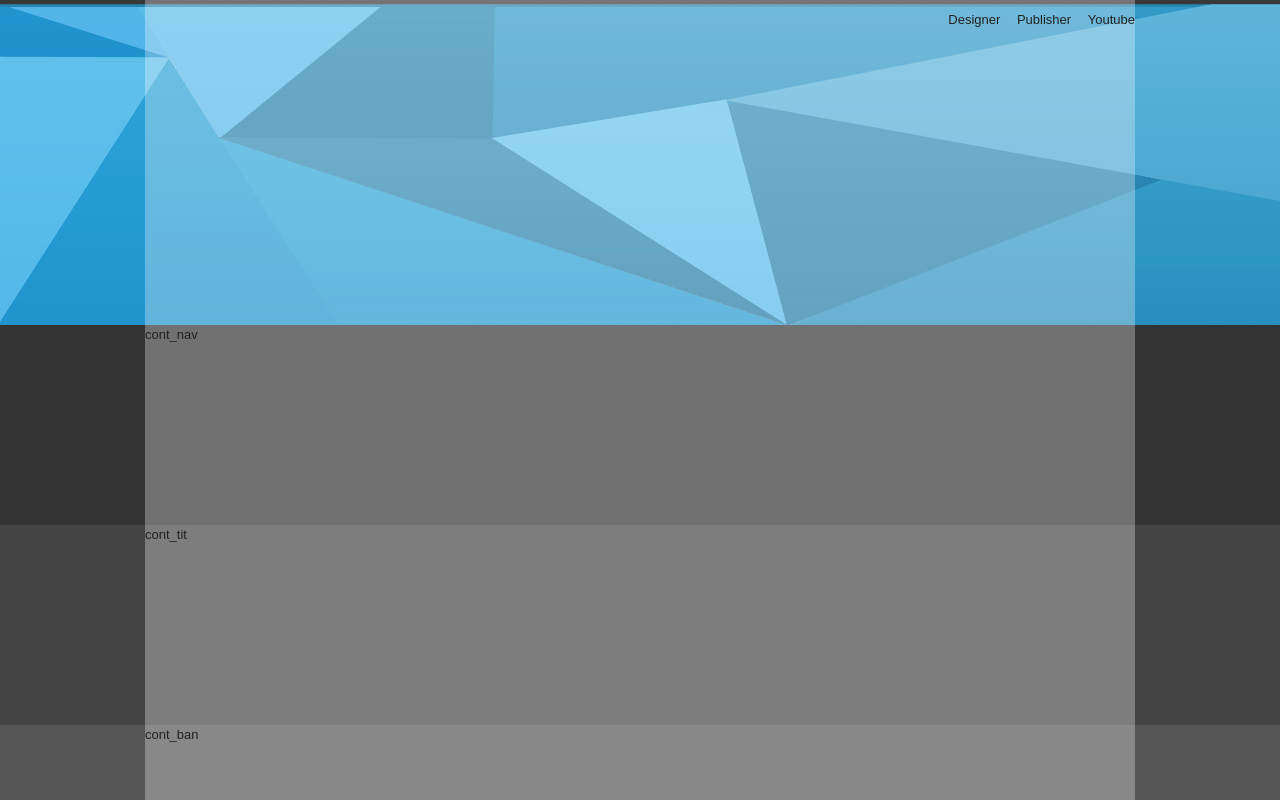
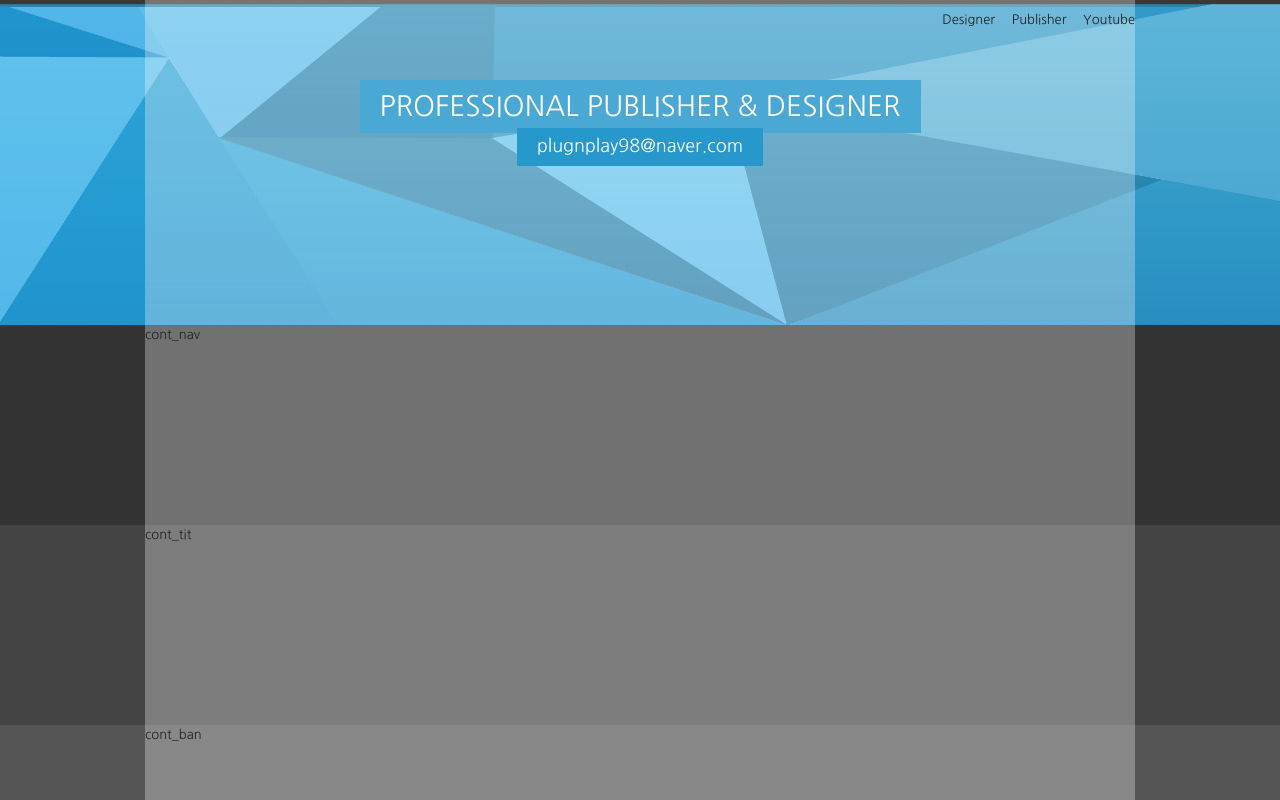
Before and after one commit to Chominsu98/WebPublishing_1, a plain HTML site: page 웹표준페이지만들기/index.html in a window 1280 px wide. Shown: the top 800 px of the page. Drawn offline with Linux system fonts and the light colour scheme.

Commit message:
제목부분 인라인블록화해서 정렬

```diff
--- a/웹표준페이지만들기/css/reset.css
+++ b/웹표준페이지만들기/css/reset.css
@@ -13,5 +13,5 @@ a:hover{color:#390}
 
 /* 폰트 초기화 */
 body, input, textarea, select, button, table {
-    font-family: AppleSDGothicNeo-Regular,'Malgun Gothic','맑은 고딕',dotum,'돋움',sans-serif;
+    font-family: "Nanum Gothic",AppleSDGothicNeo-Regular,'Malgun Gothic','맑은 고딕',dotum,'돋움',sans-serif;
     color: #222; font-size: 13px; line-height: 1.5;}
--- a/웹표준페이지만들기/css/style.css
+++ b/웹표준페이지만들기/css/style.css
@@ -31,5 +31,11 @@
 /* 여기서 그냥 block을 쓰면 그 한줄씩 먹어서 세로로 배치되겠지만 inline속성을 유지하면서 padding 위아래가 먹히게 할려면 inline-block하게 함
  */
 
- .header .header-tit{}
+ .header .header-tit{text-align: center;}
+ .header .header-tit {text-align: center;}
+ .header .header-tit h1 {background-color: #4aa8d4; font-size: 28px; padding: 5px 20px 6px 20px; display: inline-block; color: #fff; margin-top: 40px; font-weight: normal; text-transform: uppercase;}
+ /* h1은 블록속성이라 가능 */
+ /* 인라인속성이 필요한게 박스 색이 내용까지 나오게 하기 위해서 */
+ /* 하지만 마진이나 패딩은 인라인에서 안먹히는 속성이라 인라인블록필요 */
+ .header .header-tit a {display: inline-block; background-color: #2698cb; font-size: 18px; color: #fff; padding: 5px 20px 6px 20px; margin-top: -5px;}
  .header .header-icon{}
--- a/웹표준페이지만들기/index.html
+++ b/웹표준페이지만들기/index.html
@@ -13,6 +13,9 @@
     <!-- css style -->
     <link rel="stylesheet" href="./css/reset.css">
     <link rel="stylesheet" href="./css/style.css">
+
+    <!-- 웹 폰트 -->
+    <link href="https://fonts.googleapis.com/css?family=Nanum+Gothic&display=swap" rel="stylesheet">
 </head>
 <body>
     <!-- 스킵메뉴만들기 -->
@@ -30,7 +33,12 @@
                         <a href="">Publisher</a>
                         <a href="">Youtube</a>
                     </div>
-                    <div class="header-tit"></div>
+                    <!-- 헤더타이틀 -->
+                    <div class="header-tit">
+                        <h1>Professional Publisher &amp; Designer</h1><br>
+                        <a href="">plugnplay98@naver.com</a>
+                    </div>
+                    <!-- 헤더아이콘 -->
                     <div class="header-icon"></div>
                 </div>
             </div>
```
Also changed, not shown: html5공부메모.txt.
